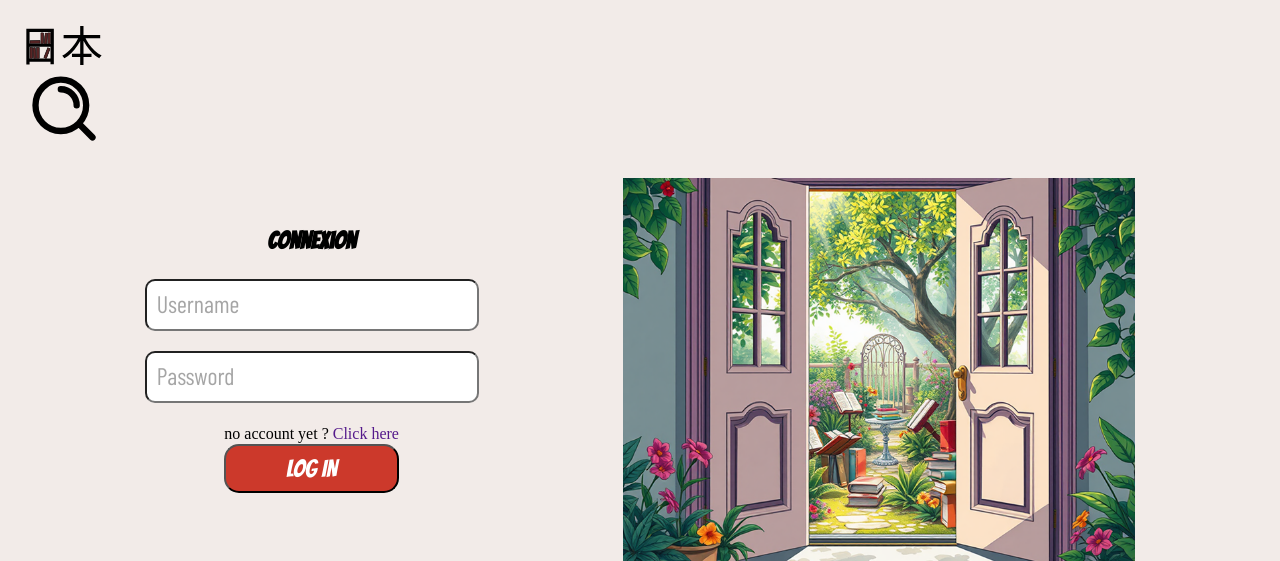
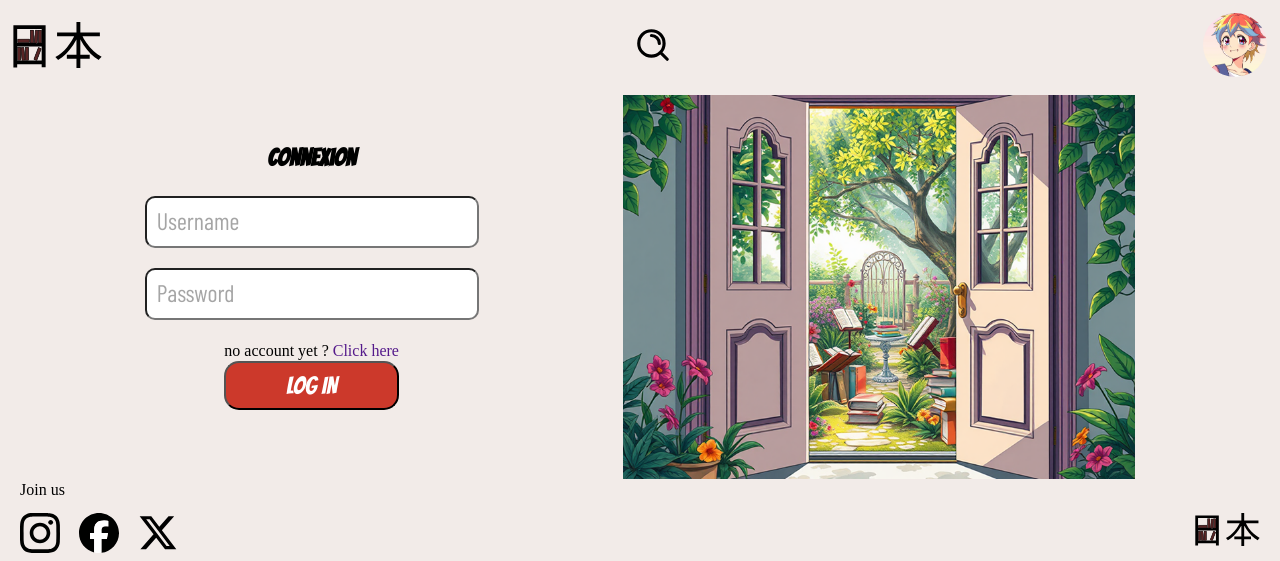
Before and after one commit to Jackmaa/nihon-ECF-3, a PHP site: page /login in a window 1280 px wide. Shown: the top 561 px of the page. Run offline with PHP 8.4, Linux system fonts and the light colour scheme; some libraries are stand-ins or nearby versions; some web fonts are replaced.

Commit message:
:iphone:work on responsive:iphone:

```diff
--- a/public/asset/css/styles.css
+++ b/public/asset/css/styles.css
@@ -69,7 +69,7 @@ h1, h2, h3, h4, h5, h6 {
 **********************************
 */
 .p-all-2 {
-  padding: 2vw;
+  padding: 1vw;
 }
 
 /*
@@ -614,7 +614,7 @@ footer > p {
   }
   /*
   **********************************
-  ***********MENU BURGER************
+  **************HEADER**************
   **********************************
   */
   .menu-mobile {
@@ -626,9 +626,23 @@ footer > p {
   .menu-desktop {
     display: block;
   }
-  .menu-desktop figure,
-  .menu-desktop img {
-    width: 25%;
+  .menu-desktop figure:nth-of-type(1) a img {
+    width: 7vw;
+  }
+  .menu-desktop figure:nth-of-type(2) a img {
+    width: 3vw;
+  }
+  .menu-desktop figure:nth-of-type(3) a img {
+    width: 5vw;
+    height: 5vw;
+    -o-object-fit: cover;
+       object-fit: cover;
+    border-radius: 50%;
+  }
+  .menu-desktop div {
+    display: flex;
+    justify-content: space-between;
+    align-items: center;
   }
 }
 @media (min-width: 1440px) {
--- a/public/asset/css/styles.scss
+++ b/public/asset/css/styles.scss
@@ -73,7 +73,7 @@ h1,h2,h3,h4,h5,h6 {
 **********************************
 */
 .p-all-2 {
-  padding: 2vw;
+  padding: 1vw;
 }
 
 /*
@@ -692,7 +692,7 @@ padding: 0 20px;
 
   /*
 **********************************
-***********MENU BURGER************
+**************HEADER**************
 **********************************
 */
 
@@ -707,12 +707,31 @@ padding: 0 20px;
   .menu-desktop {
     display: block;
 
-    & figure,
-    img {
-      width: 25%;
+    figure:nth-of-type(1)a img {
+      width: 7vw;
+    }
+
+    figure:nth-of-type(2)a img {
+      width: 3vw;
+    }
+
+    figure:nth-of-type(3)a img {
+      width: 5vw;
+      height: 5vw;
+      object-fit: cover;
+      border-radius: 50%;
+    }
+
+
+
+    div {
+      display: flex;
+      justify-content: space-between;
+      align-items: center;
     }
   }
 }
+
 
 @media (min-width: 1440px) {
 
--- a/view/login.php
+++ b/view/login.php
@@ -22,19 +22,6 @@ ob_start();
         <figure>
             <img id="img-connexion" src="public\asset\img\connexion.webp" alt="image connexion">
         </figure>
-
-        <?php
-        if (isset($_POST['username']) && isset($_POST['password'])) {
-            $username = $_POST['username'];
-            $password = $_POST['password'];
-
-            if ($username == 'admin' && $password == 'admin') {
-                echo 'Login success';
-            } else {
-                echo 'Login failed';
-            }
-        }
-        ?>
     </main>
 <?php
 $content = ob_get_contents();
--- a/view/template_part/header.php
+++ b/view/template_part/header.php
@@ -36,6 +36,7 @@
             <div>
                 <figure><a href="#"><img src="public\asset\img\logo.svg" alt="Logo"></a></figure>
                 <figure><a href="#"><img src="public\asset\img\search.svg" alt="loup"></a></figure>
+                <figure><a href="#"><img src="public\asset\img\profile_picture.webp" alt="profile picture"></a></figure>
             </div>
         </section>
 
```
Also changed, not shown: public/asset/img/profile_picture.webp (added), 1 other file.
